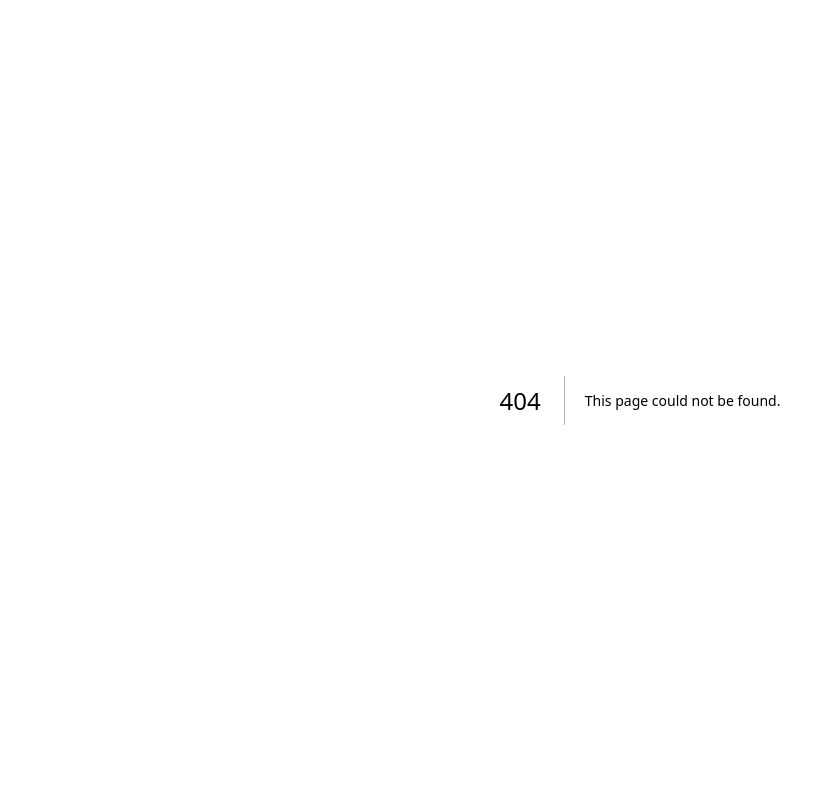
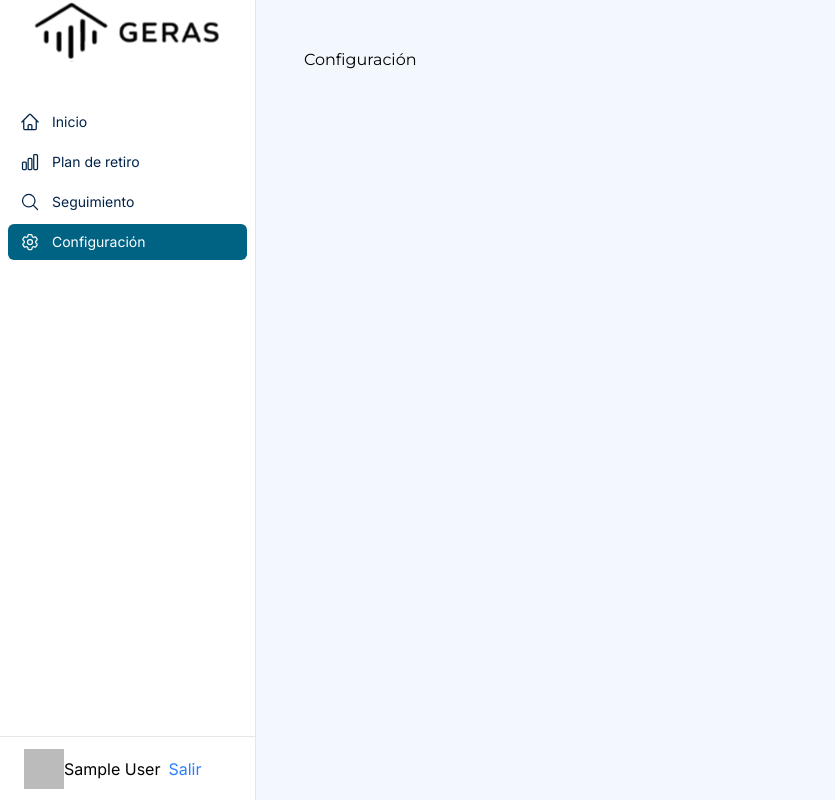
Before and after one commit to gerasApp/geras, a Next.js app in the folder apps/frontend/: page /inicio/configuracion in a window 1280 px wide. Before the commit this address had no page. Shown: the whole page, without its empty margins (0-835 px from the left). Built offline with nearby package versions, Linux system fonts and the light colour scheme; no server answers; sample sign-in values are in the browser's storage.

Commit message:
cambios estilos sidebar

```diff
--- a/apps/frontend/app/components/nav-links.tsx
+++ b/apps/frontend/app/components/nav-links.tsx
@@ -4,6 +4,7 @@ import {
   HomeIcon,
   ChartBarIcon,
   MagnifyingGlassIcon,
+  Cog6ToothIcon,
 } from "@heroicons/react/24/outline";
 import Link from "next/link";
 import { usePathname } from "next/navigation";
@@ -16,6 +17,11 @@ const links = [
     name: "Seguimiento",
     href: "/inicio/seguimiento",
     icon: MagnifyingGlassIcon,
+  },
+  {
+    name: "Configuración",
+    href: "/inicio/configuracion",
+    icon: Cog6ToothIcon,
   },
 ];
 
@@ -33,18 +39,18 @@ export default function NavLinks() {
             key={link.name}
             href={link.href}
             className={clsx(
-              "flex items-center px-3 py-2 text-sm font-medium rounded-md transition-colors duration-150",
+              "flex items-center w-full px-3 py-2 text-sm font-medium rounded-md transition-colors duration-150",
               {
-                "bg-brand-light text-brand-primary font-bold": isActive,
-                "text-black-500 hover:bg-gray-50 hover:text-black-900":
+                "bg-[#016384] text-white font-bold": isActive,
+                "text-[#002349] hover:bg-gray-50 hover:text-[#016384]":
                   !isActive,
               },
             )}
           >
             <LinkIcon
               className={clsx("mr-3 h-5 w-5 flex-shrink-0", {
-                "text-brand-primary": isActive,
-                "text-black-500 group-hover:text-gray-900": !isActive,
+                "text-white": isActive,
+                "text-[#002349] group-hover:text-[#016384]": !isActive,
               })}
             />
             {link.name}
--- a/apps/frontend/app/components/sidebar.tsx
+++ b/apps/frontend/app/components/sidebar.tsx
@@ -15,8 +15,8 @@ export default function Sidebar() {
       <aside className="flex max-w-64 min-h-screen  flex-col bg-white border-r border-gray-200">
         {" "}
         {/* Corregir lo de min-h-screen*/}
-        {/* Logo Temporal */}
-        <div className="flex h-16 items-center px-6">
+        {/* Logo Geras */}
+        <div className="flex h-16 items-center px-6 mb-6">
           <img
             src="/geras-logo-3.svg"
             alt="Logo"
@@ -72,8 +72,7 @@ export default function Sidebar() {
           ></path>
         </div>
         {/* Navigation */}
-        {/*<nav className="flex-1 px-4 py-4 space-y-1"> */}
-        <nav className={`${inter.className} flex-1 px-4 py-4 space-y-1`}>
+        <nav className={`${inter.className} flex-1 px-2 py-4 space-y-1`}>
           <NavLinks />
         </nav>
         {/* Footer */}
--- /dev/null
+++ b/apps/frontend/app/inicio/configuracion/page.tsx
@@ -0,0 +1,5 @@
+import { montserrat } from "@/app/components/fonts";
+
+export default function Page() {
+  return <p className={montserrat.className}>Configuración</p>;
+}
```
